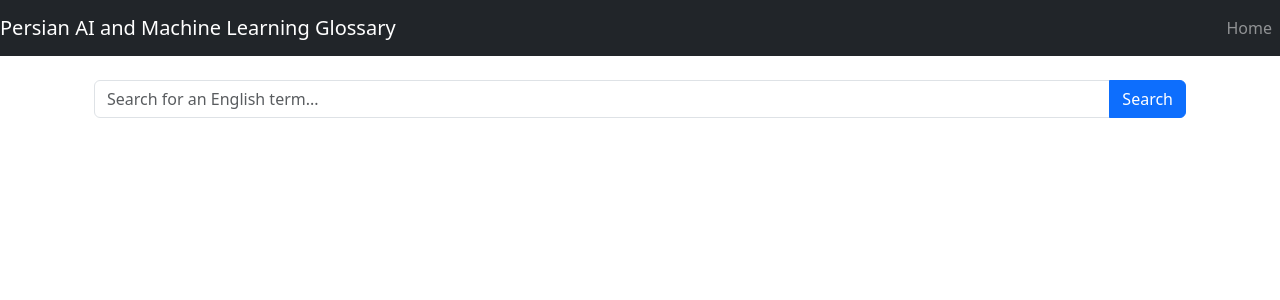
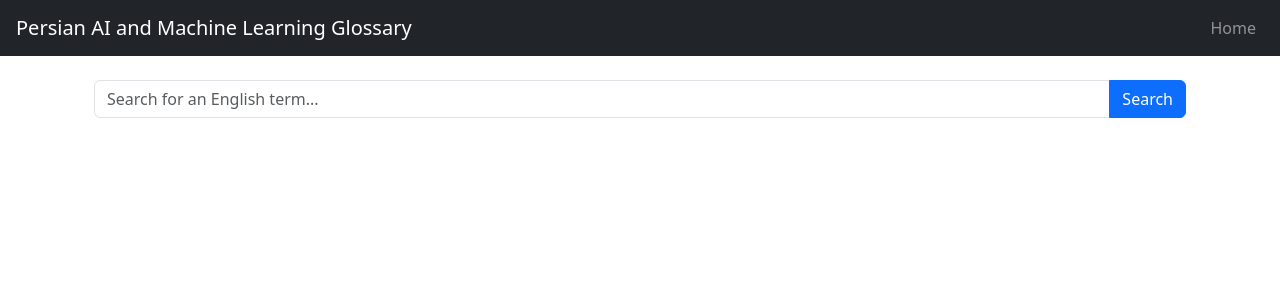
Before and after one commit to snrazavi/Persian-AI-and-Machine-Learning-Glossary, a Flask app: page / in a window 1280 px wide. Shown: the top 300 px of the page. Run offline with Flask 3, Linux system fonts and the light colour scheme; some libraries are stand-ins or nearby versions.

Commit message:
add margins to the nav bar

```diff
--- a/templates/base.html
+++ b/templates/base.html
@@ -15,16 +15,28 @@
     <script src="https://cdn.jsdelivr.net/npm/bootstrap@5.3.0-alpha1/dist/js/bootstrap.min.js"></script>
     <link rel="stylesheet" href="https://cdnjs.cloudflare.com/ajax/libs/font-awesome/6.0.0-beta3/css/all.min.css" />
 
+    <style>
+        .navbar-brand-margin {
+            margin-left: 1rem; /* Adjust the value to your preference */
+        }
+    </style>
+
+    <style>
+        .nav-items-margin-right {
+            margin-right: 1rem; /* Adjust the value to your preference */
+        }
+    </style>
+
 </head>
 <body>
     <nav class="navbar navbar-expand-lg navbar-dark bg-dark">
-        <a class="navbar-brand" href="{{ url_for('main.index') }}">Persian AI and Machine Learning Glossary</a>
+        <a class="navbar-brand navbar-brand-margin" href="{{ url_for('main.index') }}">Persian AI and Machine Learning Glossary</a>
         <button class="navbar-toggler" type="button" data-toggle="collapse" data-target="#navbarSupportedContent" aria-controls="navbarSupportedContent" aria-expanded="false" aria-label="Toggle navigation">
             <span class="navbar-toggler-icon"></span>
         </button>
 
         <div class="collapse navbar-collapse" id="navbarSupportedContent">
-            <ul class="navbar-nav ml-auto">
+            <ul class="navbar-nav nav-items-margin-right ml-auto">
                 <li class="nav-item">
                     <a class="nav-link" href="{{ url_for('main.index') }}">Home</a>
                 </li>
```
